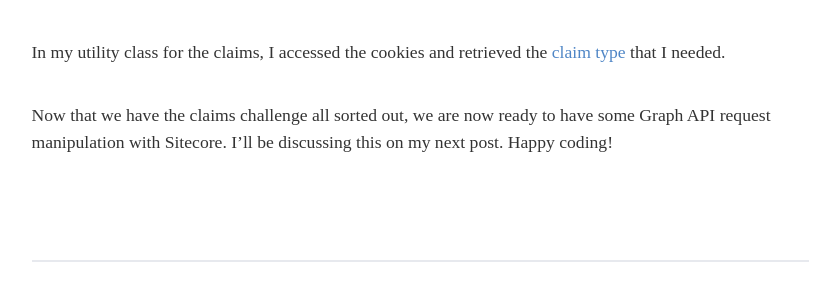
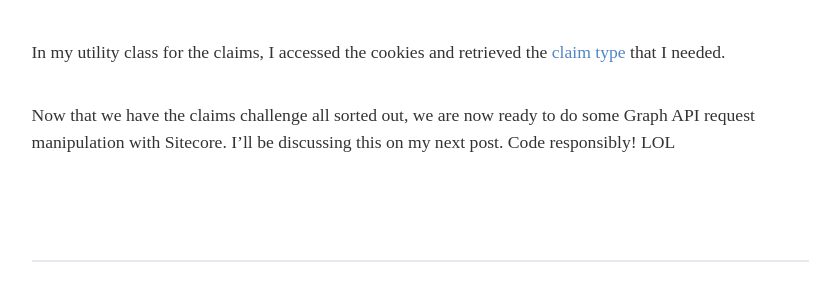
Before and after one commit to bonasfvck/blog, a Jekyll site: the page built from _posts/2020-01-10-retrieving-claims-azure-graph-sitecore.md, in a window 1280 px wide. Shown: the part 1012-1311 px from the top of the page, without its empty margins (220-1060 px from the left). Built offline with Jekyll 4.4.1, drawn with Linux system fonts in a browser that asks for light colours; nearby versions of some CDN libraries; some web fonts are replaced; comment, search, counter and statistics services are not loaded.

Commit message:
Update 2020-01-10-retrieving-claims-azure-graph-sitecore.md

```diff
--- a/_posts/2020-01-10-retrieving-claims-azure-graph-sitecore.md
+++ b/_posts/2020-01-10-retrieving-claims-azure-graph-sitecore.md
@@ -2,7 +2,7 @@
 layout: post
 title: Retrieving Azure B2C claims for Sitecore via AD Graph API
 subtitle :
-tags: [Azure, Sitecore, C#]
+tags: [Azure, Sitecore]
 author: Bon
 comments : True
 ---
@@ -41,4 +41,4 @@
 
 <br>
 
-Now that we have the claims challenge all sorted out, we are now ready to have some Graph API request manipulation with Sitecore. I'll be discussing this on my next post. Happy coding!
+Now that we have the claims challenge all sorted out, we are now ready to do some Graph API request manipulation with Sitecore. I'll be discussing this on my next post. Code responsibly! LOL
```
